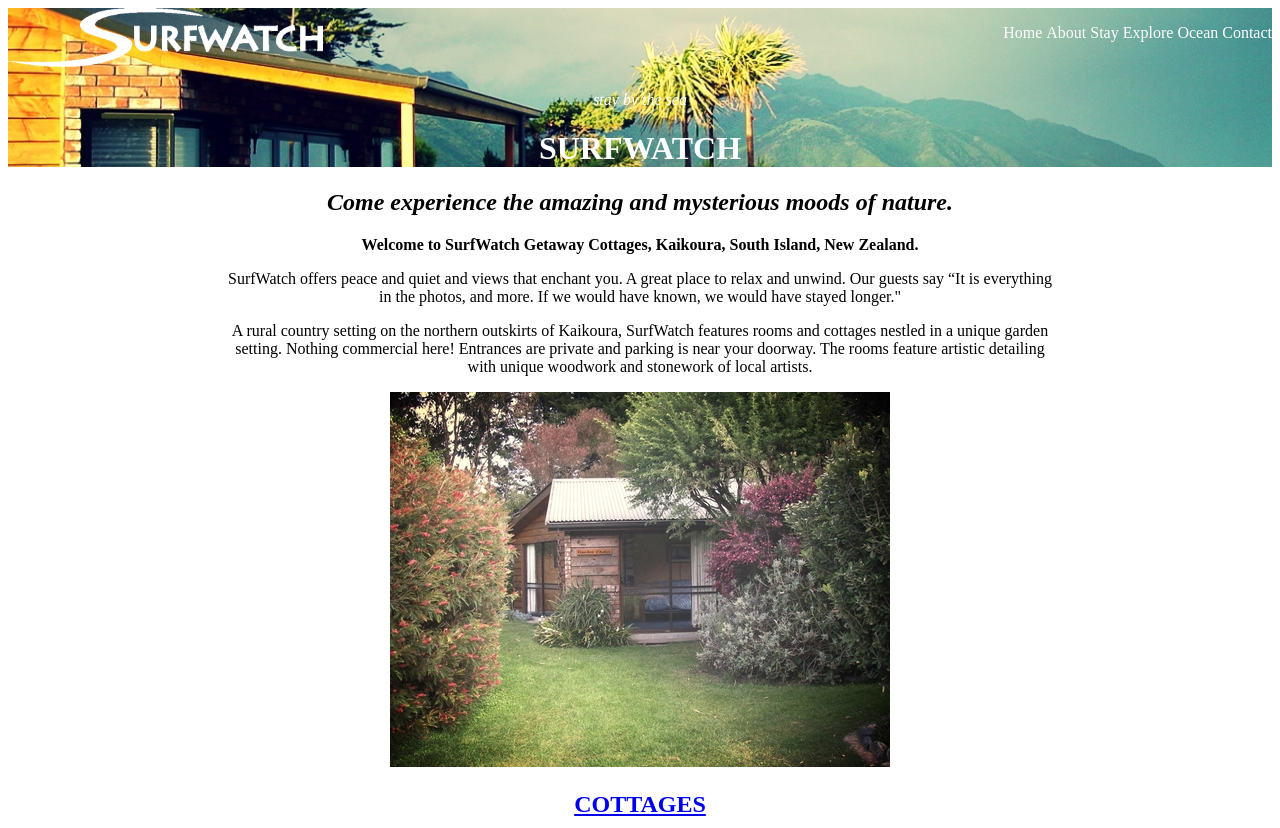
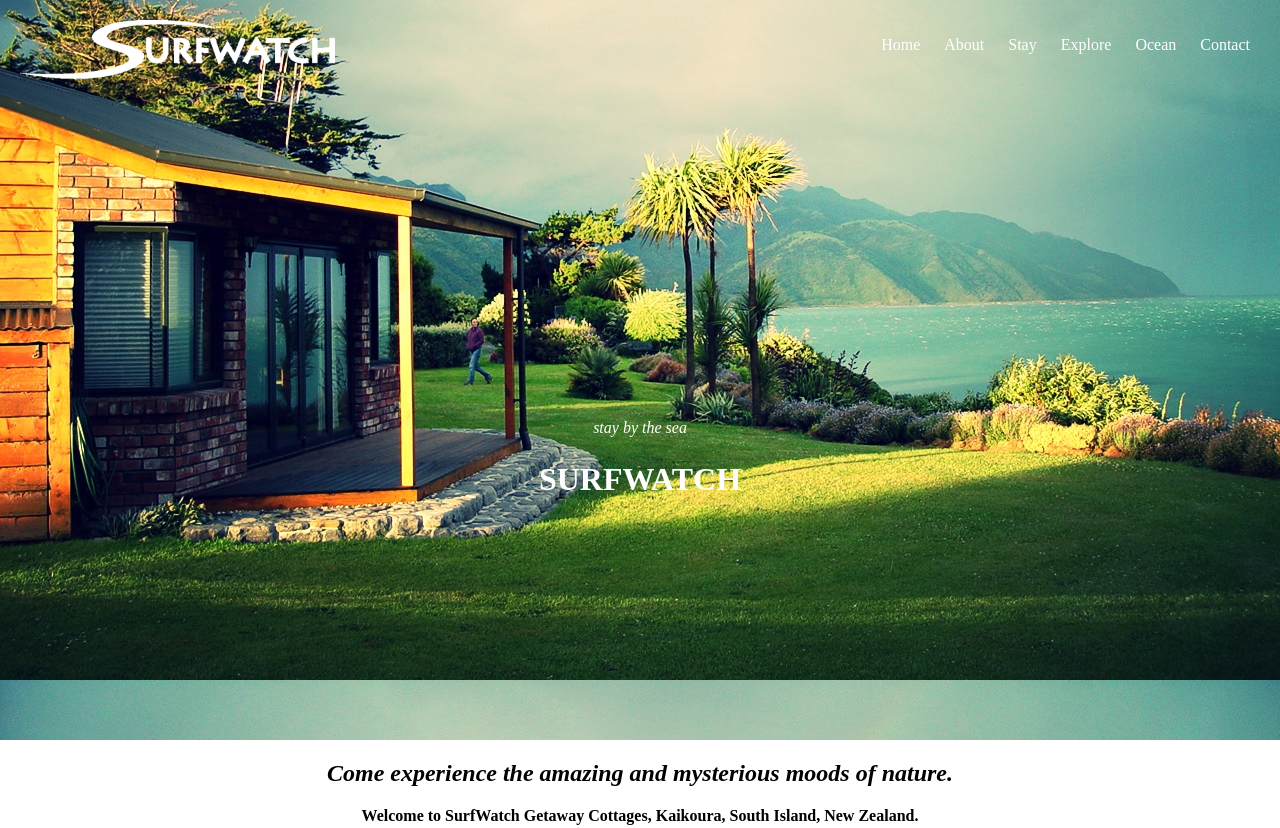
Before and after one commit to danielrob/25_or_more_site_iterations_to_crash_course_front_end_web_development, a plain HTML site: page 00/index.html in a window 1280 px wide. Shown: the top 828 px of the page. Drawn offline with Linux system fonts and the light colour scheme.

Commit message:
Final CSS adjustments for i7n 00

```diff
--- a/00/home.css
+++ b/00/home.css
@@ -1,3 +1,9 @@
 #site-header {
   background-image: url("images/index-banner/DSC01281.JPG");
+  height: 700px;
 }
+
+#site-header p, #site-header h1 {
+  height: 30px;
+  line-height: 650px;
+}
--- a/00/styles.css
+++ b/00/styles.css
@@ -1,7 +1,13 @@
+body {
+    margin:0px;
+}
+
 #site-header {
   /* Background image centering thanks to https://dash.generalassemb.ly */
   background-size: cover;
-  background-position: center;
+  background-position: 0 -280px;
+  height: 507px;
+  padding: 20px;
 }
 
 #site-header img, #nav-main li {
@@ -10,6 +16,11 @@
 
 #site-header p, #site-header h1 {
   text-align: center;
+}
+
+#site-header h1 {
+  height: 350px;
+  line-height: 350px;
 }
 
 #site-header * {
@@ -24,6 +35,11 @@
 #nav-main a {
   text-decoration: none;
 }
+
+#nav-main li {
+  padding: 0 10px;
+}
+
 
 #logo {
   width: 315px;
@@ -41,5 +57,7 @@
 }
 
 footer {
+  padding: 40px;
   clear: both;
+  text-align: center;
 }
```
Also changed, not shown: 1 other file.
